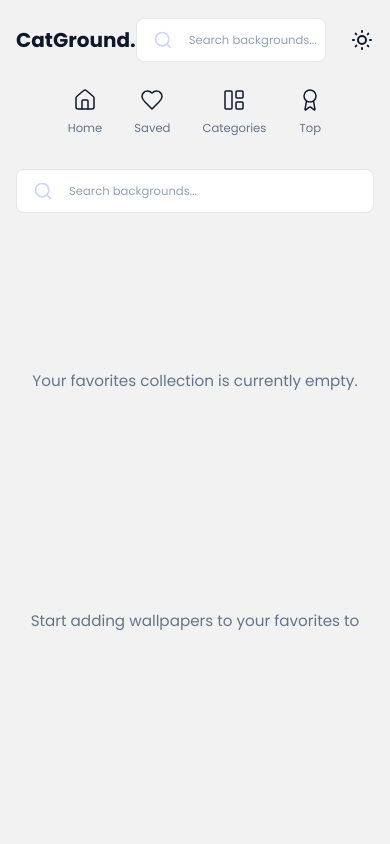
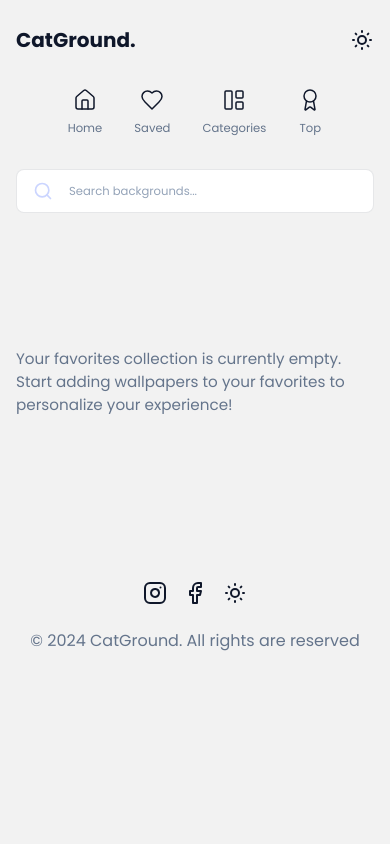
Before and after one commit to HyPeeD/catground, a Next.js app: page /favorites in a window 390 px wide. Shown: the top 844 px of the page. Built offline with nearby package versions, Linux system fonts and the light colour scheme.

Commit message:
Fixed some errors

```diff
--- a/components/download-button.jsx
+++ b/components/download-button.jsx
@@ -1,7 +1,7 @@
 "use client";
 
 export const DownloadButton = ({ imageUrl }) => {
-    const imageURL = `${process.env.NEXT_PUBLIC_URL}${imageUrl}`;
+    const imageURL = `https://catground.vercel.app${imageUrl}`;
 
     const handleDownload = async () => {
         const response = await fetch(imageURL);
--- a/styles/details.css
+++ b/styles/details.css
@@ -1,6 +1,8 @@
 .details-not-found {
-    line-height: 15rem;
-    text-align: center;
+    height: 15rem;
+    display: flex;
+    align-items: center;
+    justify-content: center;
     color: var(--foreground-muted);
     font-size: var(--fs-400);
 }
--- a/styles/globals.css
+++ b/styles/globals.css
@@ -149,12 +149,12 @@
 
 @media screen and (min-width: 768px) {
     .desktop-hidden {
-        display: none;
+        display: none !important;
     }
 }
 
-@media screen and (max-width: 768px) {
+@media screen and (max-width: 767px) {
     .mobile-hidden {
-        display: none;
+        display: none !important;
     }
 }
--- a/styles/header.css
+++ b/styles/header.css
@@ -110,7 +110,7 @@
 }
 
 /* Mobile */
-@media screen and (max-width: 768px) {
+@media screen and (max-width: 767px) {
     .menu {
         padding: .5rem 0 2rem 0;
     }
--- a/styles/wallpaper.css
+++ b/styles/wallpaper.css
@@ -20,7 +20,7 @@
     flex: 1;
 }
 
-@media screen and (max-width: 768px) {
+@media screen and (max-width: 767px) {
     .wallpaper-wrapper {
         flex-direction: column;
     }
```
